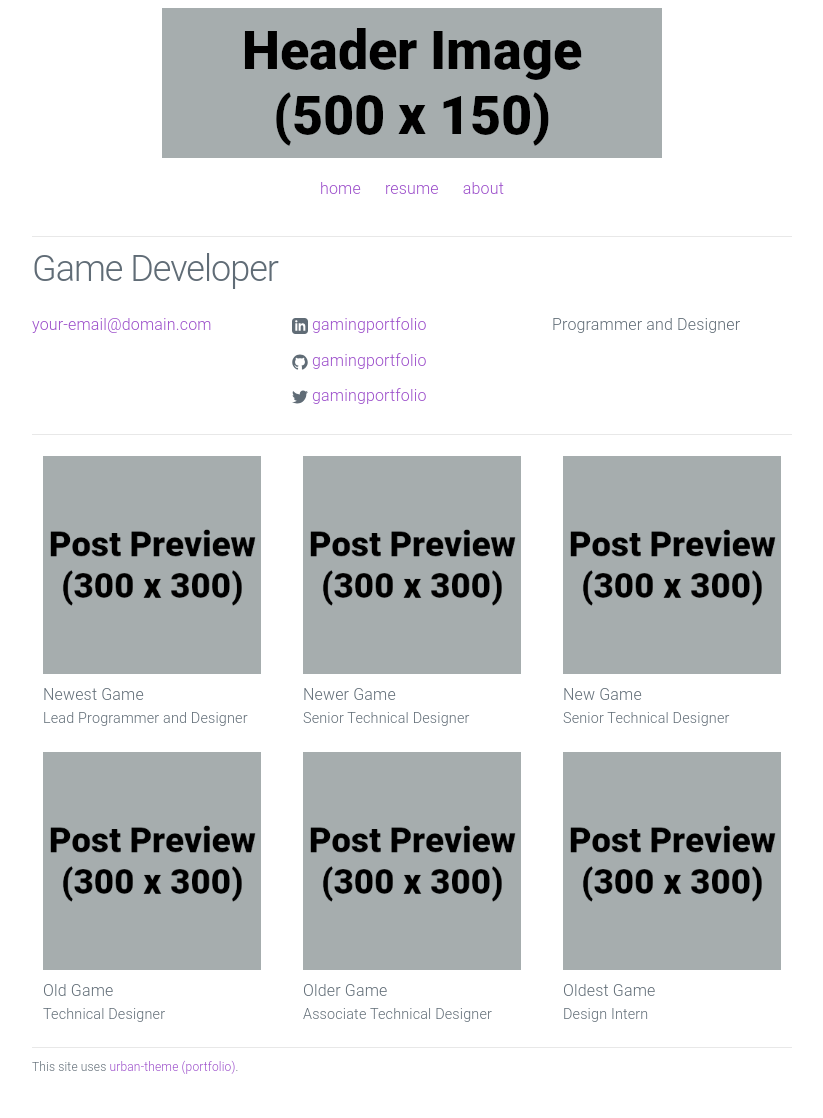
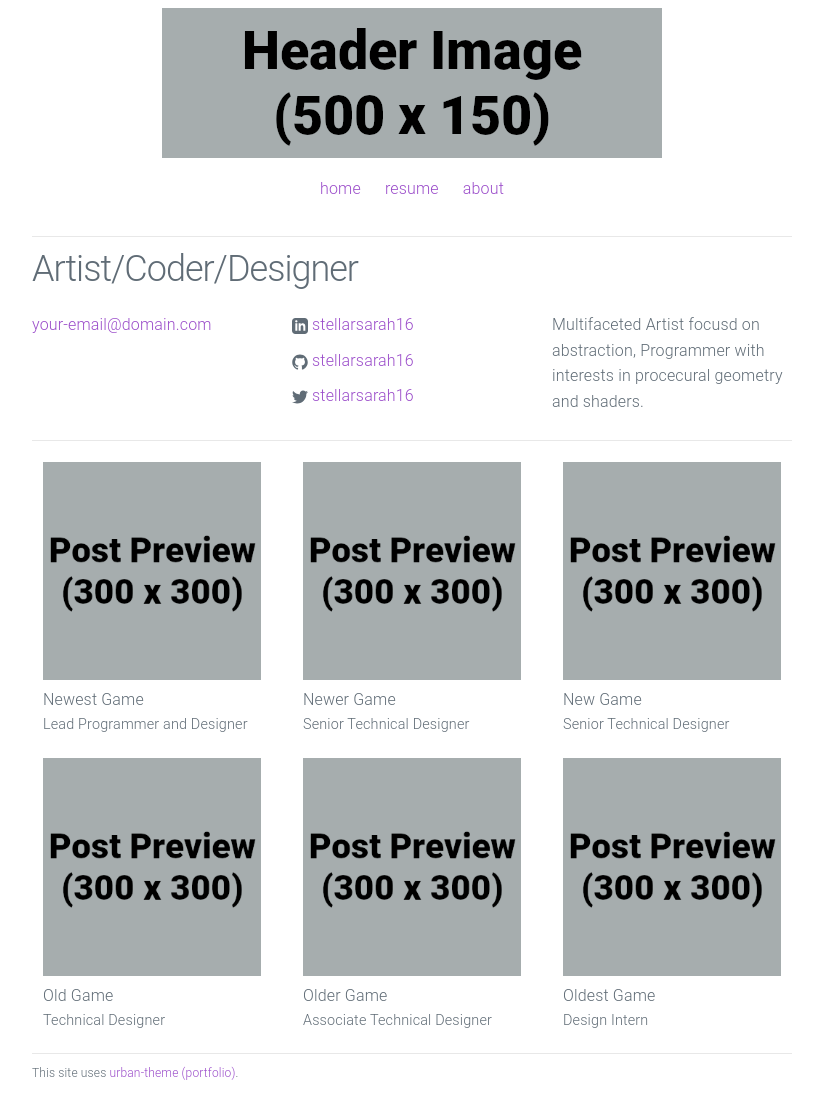
Before and after one commit to Stellarsarah16/portfolio, a Jekyll site: the page built from index.html, in a window 1280 px wide. Shown: the whole page, without its empty margins (228-1051 px from the left). Built offline with Jekyll 4.4.1, drawn with Linux system fonts in a browser that asks for light colours.

Commit message:
Update _config.yml

```diff
--- a/_config.yml
+++ b/_config.yml
@@ -1,12 +1,12 @@
 # Site settings
-title: Game Developer
+title: Artist/Coder/Designer
 email: your-email@domain.com
 description: > # keep this and put description below
-  Programmer and Designer
-url: "https://yourdomain.com" # the base hostname & protocol for your site
-linkedin_url: "https://www.linkedin.com/in/gamingportfolio"
-github_username: gamingportfolio
-twitter_username: gamingportfolio
+  Multifaceted Artist focusd on abstraction, Programmer with interests in procecural geometry and shaders.
+url: "https://stellarsarah.github.io" # the base hostname & protocol for your site
+linkedin_url: "https://www.linkedin.com/in/stellarsarah16"
+github_username: stellarsarah16
+twitter_username: stellarsarah16
 footer_text: "This site uses <a href='https://github.com/gamingportfolio/urban-theme-portfolio'>urban-theme (portfolio)</a>."
 
 # Build settings
```
